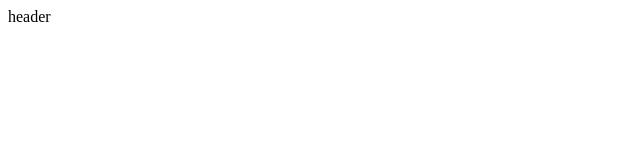
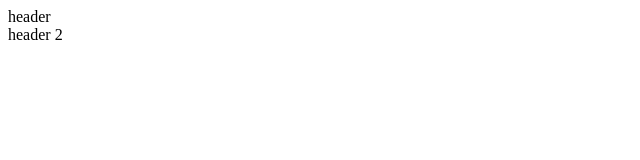
Before and after one commit to amirmohammadiraji-bot/git-project-three, a plain HTML site: page index.html in a window 1280 px wide. Shown: the full height of the page, 0-640 px from the left. Drawn offline with Linux system fonts and the light colour scheme.

Commit message:
header added

```diff
--- a/index.html
+++ b/index.html
@@ -9,6 +9,9 @@
     <header>
         header
     </header>
+    <header>
+        header 2
+    </header>
 
 </body>
 </html>
```
